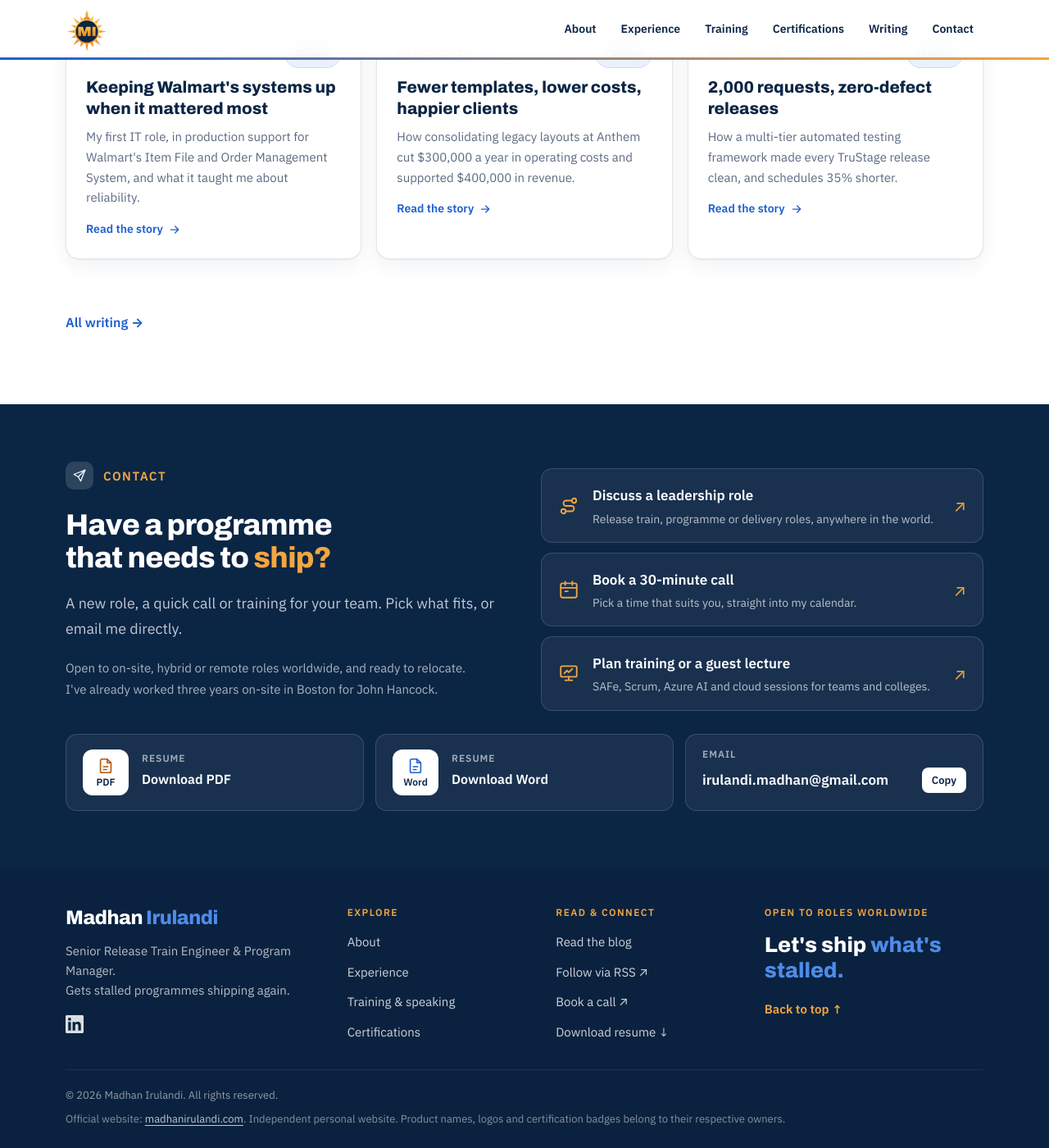
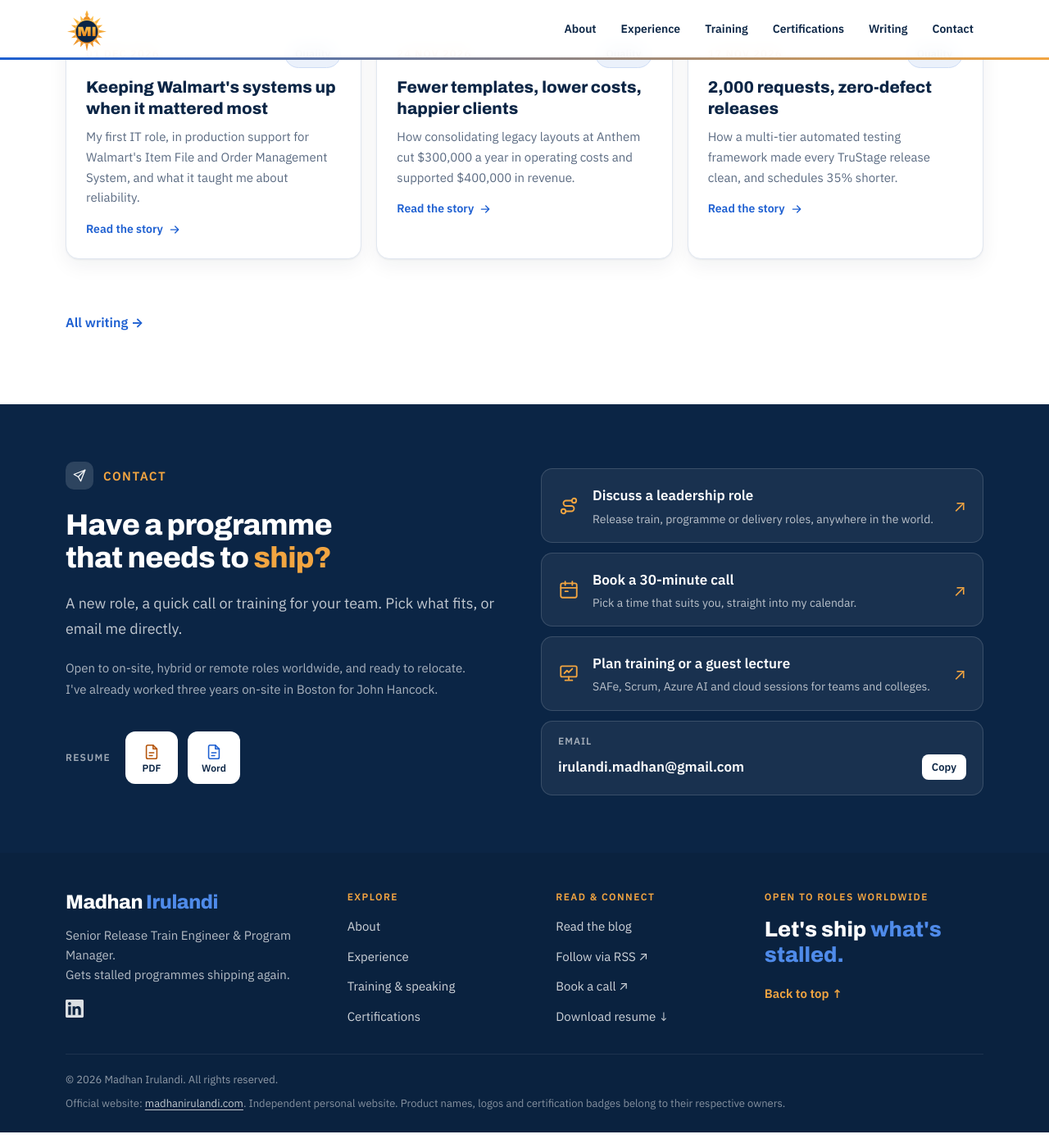
Before and after one commit to Madhan-I/Madhan-I.github.io, a Jekyll site: the page built from index.html, in a window 1280 px wide and 1400 px high, scrolled down 11244 px. Shown: the whole window at 82% size. Built offline with Jekyll 4.4.1, drawn with Linux system fonts in a browser that asks for light colours.

Commit message:
Contact: PDF and Word tiles without a box; email card same width as the three cards
Co-Authored-By: Claude Opus 5.5 <noreply@anthropic.com>
Claude-Session: https://claude.ai/code/session_01MFRrTt7LBDdX57m85KHNGp

```diff
--- a/assets/css/style.css
+++ b/assets/css/style.css
@@ -661,3 +661,12 @@ footer .wrap.f-grid { display: grid; grid-template-columns: 1.4fr 1fr 1fr 1.2fr;
 .dl-card:hover { border-color: #F2A541; }
 @media (max-width: 900px) { .contact-row.trio-row { grid-template-columns: 1fr 1fr; } .contact-row.trio-row > .card:last-child { grid-column: 1 / -1; } }
 @media (max-width: 560px) { .contact-row.trio-row { grid-template-columns: 1fr; } }
+
+/* Contact bottom: resume tiles (no box) left, email card under the three cards */
+.contact-bottom { display: grid; grid-template-columns: 1fr 1fr; gap: 40px; align-items: center; margin-top: 12px; }
+.res-tiles { display: flex; align-items: center; gap: 18px; }
+.res-tiles .k { display: block; font: 700 12px/1 var(--body); letter-spacing: .1em; text-transform: uppercase; color: rgba(255, 255, 255, .6); }
+.res-tiles .tiles { display: flex; gap: 12px; }
+.res-tiles .dl-tile { width: 64px; height: 64px; text-decoration: none; transition: transform .2s, box-shadow .2s; }
+.res-tiles .dl-tile:hover { transform: translateY(-2px); box-shadow: 0 0 0 2px #F2A541; }
+@media (max-width: 900px) { .contact-bottom { grid-template-columns: 1fr; gap: 20px; } }
--- a/index.html
+++ b/index.html
@@ -202,10 +202,12 @@ layout: default
       <a class="intent" href="mailto:{{ p.email }}?subject=Training%20or%20guest%20lecture" data-goatcounter-click="intent-training"><svg class="ic" aria-hidden="true"><use href="#i-board"/></svg><span><b>Plan training or a guest lecture</b><i>SAFe, Scrum, Azure AI and cloud sessions for teams and colleges.</i></span><em aria-hidden="true">↗</em></a>
     </div>
     </div>
-    <div class="contact-row trio-row reveal">
-      {% if p.resume_file != "" %}<a class="card dl-card" href="{{ '/assets/resume/' | append: p.resume_file | relative_url }}" data-goatcounter-click="click-contact-resume" download><span class="dl-tile"><svg class="ic pdf" aria-hidden="true"><use href="#i-file"/></svg>PDF</span><span><span class="k">Resume</span><b>Download PDF</b></span></a>
-      <a class="card dl-card" href="{{ '/assets/resume/Madhan-Irulandi-Resume.docx' | relative_url }}" data-goatcounter-click="click-contact-resume-word" download><span class="dl-tile"><svg class="ic doc" aria-hidden="true"><use href="#i-file"/></svg>Word</span><span><span class="k">Resume</span><b>Download Word</b></span></a>
-      {% else %}<div class="card"><span class="k">Resume</span><div class="row"><a class="v" href="mailto:{{ p.email }}?subject=Resume%20request">Request by email</a></div></div>{% endif %}
+    <div class="contact-bottom reveal">
+      <div class="res-tiles">
+        <span class="k">Resume</span>
+        {% if p.resume_file != "" %}<div class="tiles"><a class="dl-tile" href="{{ '/assets/resume/' | append: p.resume_file | relative_url }}" data-goatcounter-click="click-contact-resume" download aria-label="Download resume as PDF"><svg class="ic pdf" aria-hidden="true"><use href="#i-file"/></svg>PDF</a><a class="dl-tile" href="{{ '/assets/resume/Madhan-Irulandi-Resume.docx' | relative_url }}" data-goatcounter-click="click-contact-resume-word" download aria-label="Download resume as Word"><svg class="ic doc" aria-hidden="true"><use href="#i-file"/></svg>Word</a></div>
+        {% else %}<a class="v" href="mailto:{{ p.email }}?subject=Resume%20request">Request by email</a>{% endif %}
+      </div>
       <div class="card">
         <span class="k">Email</span>
         <div class="row"><a class="v" data-goatcounter-click="click-contact-email" href="mailto:{{ p.email }}">{{ p.email }}</a><button class="copy-btn" type="button" data-copy="{{ p.email }}">Copy</button></div>
```
